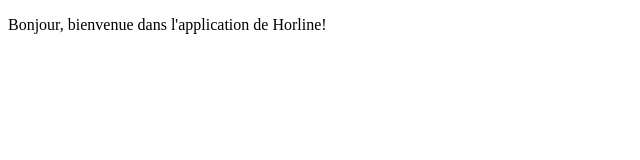
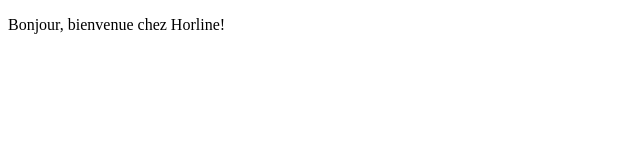
Before and after one commit to Horline1812/WebStat, a plain HTML site: page index.html in a window 1280 px wide. Shown: the whole page, without its empty margins (0-640 px from the left). Drawn offline with Linux system fonts and the light colour scheme.

Commit message:
Update index.html

```diff
--- a/index.html
+++ b/index.html
@@ -5,6 +5,6 @@
     <title>Ma première page web</title>
 </head>
 <body>
-    <p>Bonjour, bienvenue dans l'application de Horline!</p>
+    <p>Bonjour, bienvenue chez Horline!</p>
 </body>
 </html>
```
